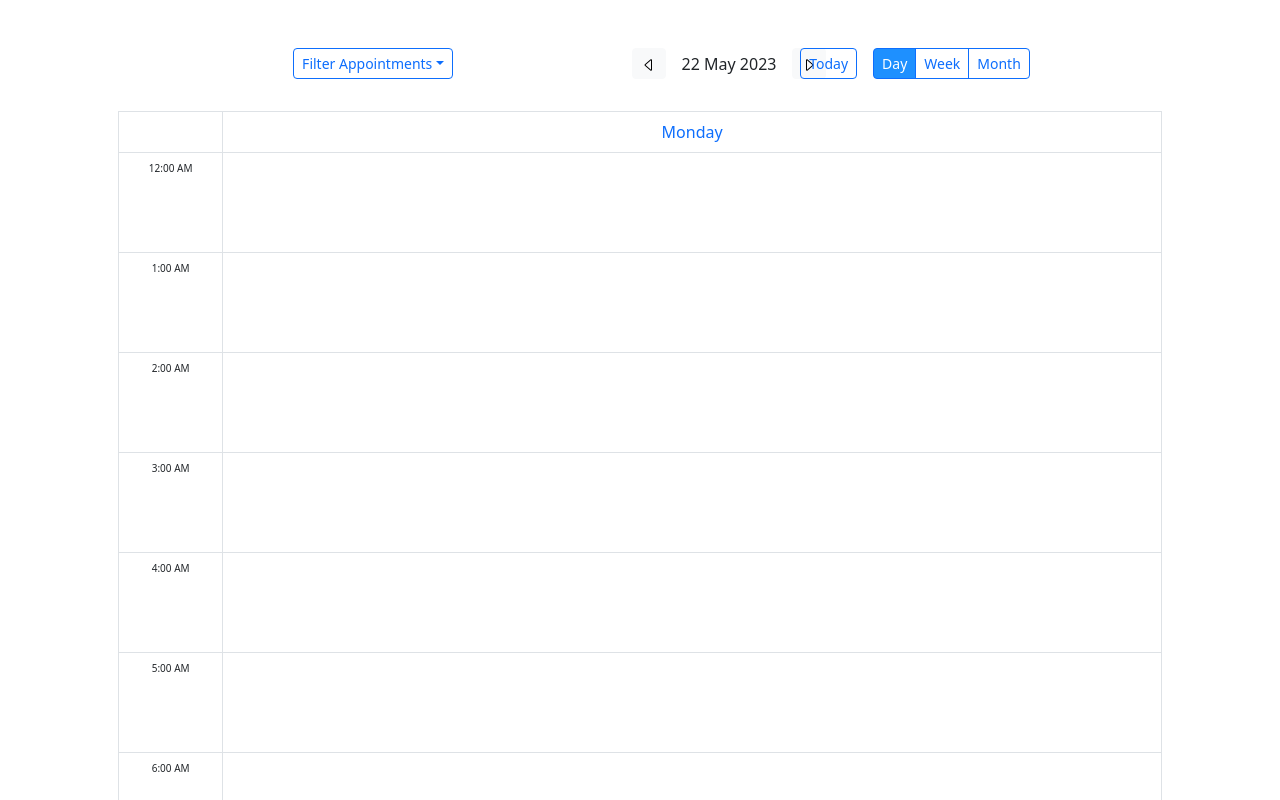
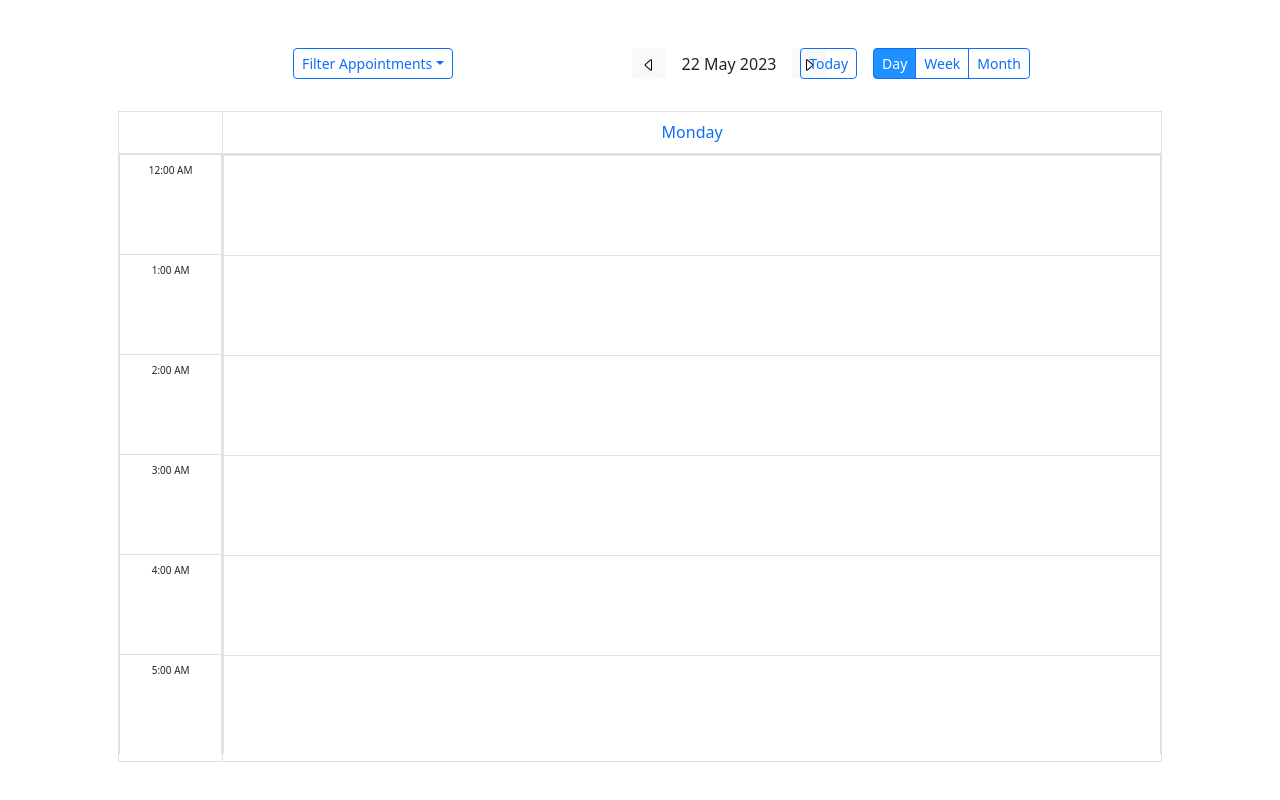
Before and after one commit to Owais-Ahmed7/react-scheduler-pro, a React (Create React App) app: page / in a window 1280 px wide. Shown: the top 800 px of the page. Built offline with nearby package versions, Linux system fonts and the light colour scheme.

Commit message:
re-engineered whole event distribution work-flow for better usage and efficent code and clean maintainable code

```diff
--- a/src/Components/Layouts/Day.tsx
+++ b/src/Components/Layouts/Day.tsx
@@ -1,9 +1,15 @@
-import React, { Dispatch, SetStateAction } from 'react';
-import { appointmentMap, calendarTimes } from '../data';
+import React, { Dispatch, SetStateAction, useEffect } from 'react';
+import {
+  appointmentMap,
+  appointments,
+  calendarTimes,
+  getAppointmentsByDates,
+} from '../data';
 // import AppointmentWidget from './AppointmentWidget';
 import { format, isAfter, isBefore, isSameDay } from 'date-fns';
 import AppointmentWidget from '../EventWidget';
 import { getEvents } from '../../utils/schedular';
+import { DEFAULT_SHEDULAR_HEIGHT } from '../../helpers/constants/schedular';
 
 interface DayProps {
   // setIsAppointInfo: Dispatch<SetStateAction<boolean>>;
@@ -28,6 +34,20 @@ const Day: React.FC<DayProps> = ({
   //   setIsAppointInfo(!isAppointInfo);
   // };
 
+  useEffect(() => {
+    // Get references to the content wrap and time cells wrap
+    const contentWrap = document.querySelector('.e-content-wrap');
+    const timeCellsWrap = document.querySelector('.e-time-cells-wrap');
+    // Add a scroll event listener to the content wrap
+    contentWrap?.addEventListener('scroll', function () {
+      // Get the current scroll position of the content wrap
+      const scrollTop = contentWrap.scrollTop;
+
+      // Set the scroll position of the time cells wrap to match the content wrap
+      timeCellsWrap?.scrollTo(0, scrollTop);
+    });
+  }, []);
+
   const calTimes = calendarTimes();
 
   return (
@@ -35,50 +55,115 @@ const Day: React.FC<DayProps> = ({
       <div className="w-100">
         <div id="day-layout-table" className="mt-3">
           <table className="table table-bordered mb-0">
-            <thead>
+            <tbody style={{ height: 'calc(100vh - 150px)', overflow: 'auto' }}>
               <tr>
-                <th className="fw-normal text-center align-middle day-time-w"></th>
-                <th className="fw-normal text-center align-middle text-primary day-block-w">
+                <td className="fw-normal text-center align-middle day-time-w"></td>
+                <td className="fw-normal text-center align-middle text-primary day-block-w">
                   {format(day, 'EEEE')}
-                </th>
+                </td>
               </tr>
-            </thead>
-            <tbody style={{ height: 'calc(100vh - 150px)', overflow: 'auto' }}>
+              <tr className="fs-10">
+                <td className="p-0">
+                  <div
+                    className="e-time-cells-wrap overflow-hidden"
+                    style={{ height: DEFAULT_SHEDULAR_HEIGHT }}
+                  >
+                    <table className="table table-bordered mb-0">
+                      <tbody>
                         {(calTimes || []).map((time, idx) => {
                           const event = getEvents(day);
 
                           return (
-                  <tr key={time + idx} className="fs-10">
-                    <td className="calendar-td calendar-td-h calendar-td-w day-time-w font-size-14">
+                            <tr>
+                              <td
+                                key={time + idx}
+                                className="calendar-td calendar-td-h calendar-td-w day-time-w font-size-14"
+                              >
                                 {time}
-                    </td>
-                    <td
-                      onClick={() => {
-                        toggleForm();
-                        setDateTime({
-                          date: new Date(day),
-                          time: time,
-                        });
-                      }}
-                      className="calendar-td calendar-td-h calendar-td-w day-block-w"
-                    >
-                      {(event?.events || []).map((event: any) => (
-                        <AppointmentWidget key={idx} item={event} {...rest} />
-                      ))}
-                      {/* {(appointmentMap || []).map((appoint, idx) => {
-
-                      const isSame = isSameDay(day, appoint.date)
-
-                      if (isSame) {
-                        return (
-                          <AppointmentWidget key={idx} item={appoint} {...rest} />
-                        );
-                      }
-                    })} */}
                               </td>
                             </tr>
                           );
                         })}
+                      </tbody>
+                    </table>
+                  </div>
+                </td>
+
+                <td
+                  className="p-0"
+                  // onClick={() => {
+                  //   toggleForm();
+                  //   setDateTime({
+                  //     date: new Date(day),
+                  //     time: time,
+                  //   });
+                  // }}
+                  // className="calendar-td calendar-td-h calendar-td-w day-block-w"
+                >
+                  <div
+                    className="e-content-wrap position-relative"
+                    style={{ height: DEFAULT_SHEDULAR_HEIGHT }}
+                  >
+                    <table className="table table-bordered schedule-content-table">
+                      <thead>
+                        <tr>
+                          <td
+                            className="e-day-wrapper w-100 p-0"
+                            data-date=""
+                            data-group-index="0"
+                          >
+                            <div
+                              className="e-appointment-wrapper"
+                              id="e-appointment-wrapper-0"
+                            >
+                              {(getAppointmentsByDates(day) || []).map(
+                                (event, idx) => {
+                                  const getHour = event.date.getHours();
+                                  const getMinutes = event.date.getMinutes();
+                                  const computeMinutePercentage =
+                                    (getMinutes / 60) * 100;
+                                  const computeTop =
+                                    getHour * 100 +
+                                    computeMinutePercentage -
+                                    10; //10 half height of event widget
+                                  return (
+                                    <div
+                                      className="w-75 e-appointment p-1"
+                                      style={{
+                                        top: `${computeTop}px`,
+                                        left: '0%',
+                                        backgroundColor: 'palevioletred',
+                                      }}
+                                      role="button"
+                                      data-id={`appointment-${idx}`}
+                                    >
+                                      <h1 className="fs-10 mb-0">
+                                        {event.name}
+                                      </h1>
+                                    </div>
+                                  );
+                                }
+                              )}
+                            </div>
+                          </td>
+                        </tr>
+                      </thead>
+                      <tbody>
+                        {(calTimes || []).map((time, idx) => {
+                          return (
+                            <tr>
+                              <td
+                                key={time + idx}
+                                className="calendar-td calendar-td-h calendar-td-w day-time-w font-size-14"
+                              ></td>
+                            </tr>
+                          );
+                        })}
+                      </tbody>
+                    </table>
+                  </div>
+                </td>
+              </tr>
             </tbody>
           </table>
         </div>
@@ -88,56 +173,3 @@ const Day: React.FC<DayProps> = ({
 };
 
 export default Day;
-
-/* ---------
-Matching Algo Working on building new one which will be more cleaner and faster for day week month which will covers all layout requirments
-If you want to use this one in current code then put it inside <td></td> and pass your appointments how ever we have changed it to date-fns as
-it is more flexible and powerful instead of moment.
---------- */
-
-// const formattedDate = format(day, 'yyyy-MM-dd');
-// const dateTime = (id: any) =>
-//   new Date(formattedDate + ' ' + calTimes[id]);
-
-// const isBtwTime = event
-//   ? isAfter(dateTime(idx), event.date) &&
-//     isBefore(dateTime(idx + 1), event.date)
-//   : null;
-
-// {(appointments || [])
-//   .filter((appoint, index) => {
-//     // console.log(appoint.date);
-//     const appointDate = appoint.date;
-//     const dayDate = moment(day).format('DD-MM-YYYY');
-//     const date = moment(appointDate).format('DD-MM-YYYY');
-//     const appointTime = moment(appointDate).format('HH:mm');
-//     const nextTime =
-//       calTimes[idx + 1] &&
-//       moment(calTimes[idx + 1], 'h:mm A').format('HH:mm');
-//     /* check here appointment time and date if the schedular time which is last have appointment
-//     then it will go to first condition which will be true else second condition which will be false
-//     because then schedular time will not be last which have appointment */
-//     const check =
-//       appointTime >=
-//         moment(time, 'h:mm A').format('HH:mm') && !nextTime
-//         ? dayDate === date &&
-//           appointTime >=
-//             moment(time, 'h:mm A').format('HH:mm')
-//         : dayDate === date &&
-//           appointTime >=
-//             moment(time, 'h:mm A').format('HH:mm') &&
-//           appointTime < nextTime;
-
-//     if (check) return appoint;
-//   })
-//   .map((newApp, appIdx) => (
-//     <React.Fragment key={appIdx}>
-//       <AppointmentWidget
-//         key={idx}
-//         item={newApp}
-//         // setAppoint={setAppoint}
-//         // toggleAppoint={toggleAppoint}
-//         {...rest}
-//       />
-//     </React.Fragment>
-//   ))}
--- a/src/Components/data.ts
+++ b/src/Components/data.ts
@@ -67,46 +67,50 @@ const appointments = [
     name: 'First Appointment',
     date: new Date('2023-07-16T04:30:00.000+00:00'),
   },
-  {
-    name: 'First Appointment',
-    date: new Date('2023-07-16T04:30:00.000+00:00'),
-  },
+  // {
+  //   name: 'First Appointment',
+  //   date: new Date('2023-07-16T04:30:00.000+00:00'),
+  // },
   {
     name: 'Second Appointment',
     date: new Date('2023-07-17T06:30:00.000+00:00'),
   },
+  // {
+  //   name: 'Second Appointment',
+  //   date: new Date('2023-07-17T06:30:00.000+00:00'),
+  // },
+  // {
+  //   name: 'Second Appointment',
+  //   date: new Date('2023-07-18T06:30:00.000+00:00'),
+  // },
   {
-    name: 'Second Appointment',
-    date: new Date('2023-07-17T06:30:00.000+00:00'),
+    name: 'Third Appointment',
+    date: new Date('2023-09-07T14:30:00.000+00:00'),
   },
   {
-    name: 'Second Appointment',
-    date: new Date('2023-07-18T06:30:00.000+00:00'),
+    name: 'Fourth Appointment',
+    date: new Date('2023-07-18T20:30:00.000+00:00'),
   },
-  {
-    name: 'Second Appointment',
-    date: new Date('2023-07-18T06:30:00.000+00:00'),
-  },
-  {
-    name: 'Second Appointment',
-    date: new Date('2023-07-18T06:30:00.000+00:00'),
-  },
-  {
-    name: 'Second Appointment',
-    date: new Date('2023-07-19T06:30:00.000+00:00'),
-  },
-  {
-    name: 'Second Appointment',
-    date: new Date('2023-07-20T06:30:00.000+00:00'),
-  },
-  {
-    name: 'Second Appointment',
-    date: new Date('2023-07-21T06:30:00.000+00:00'),
-  },
-  {
-    name: 'Second Appointment',
-    date: new Date('2023-07-22T06:30:00.000+00:00'),
-  },
+  // {
+  //   name: 'Second Appointment',
+  //   date: new Date('2023-07-18T06:30:00.000+00:00'),
+  // },
+  // {
+  //   name: 'Second Appointment',
+  //   date: new Date('2023-07-19T06:30:00.000+00:00'),
+  // },
+  // {
+  //   name: 'Second Appointment',
+  //   date: new Date('2023-07-20T06:30:00.000+00:00'),
+  // },
+  // {
+  //   name: 'Second Appointment',
+  //   date: new Date('2023-07-21T06:30:00.000+00:00'),
+  // },
+  // {
+  //   name: 'Second Appointment',
+  //   date: new Date('2023-07-22T06:30:00.000+00:00'),
+  // },
 ];
 
 /* -------------------------- Distribution Algorithm -------------------------- */
@@ -114,27 +118,54 @@ const appointments = [
 // Create an empty Map to store appointments with dates as keys and arrays as values
 const appointmentMap = new Map();
 
-// Loop through the appointments array and group events with the same date
-appointments.forEach((appointment) => {
-  const { date, ...rest } = appointment;
-  const dateString = date.toISOString().split('T')[0]; // Convert date to string format 'YYYY-MM-DD'
-  // const dateString = date.toISOString();
+// // Loop through the appointments array and group events with the same date
+// appointments.forEach((appointment) => {
+//   const { date, ...rest } = appointment;
+//   const dateString = date.toISOString().split('T')[0]; // Convert date to string format 'YYYY-MM-DD'
+//   // const dateString = date.toISOString();
 
-  // Check if the date key already exists in the Map
-  if (appointmentMap.has(dateString)) {
-    // If the date key exists, add the current appointment to the existing array
-    appointmentMap.get(dateString).events.push({ ...rest });
-  } else {
-    // If the date key does not exist, create a new array with the current appointment as the first element
-    appointmentMap.set(dateString, { date, events: [{ ...rest }] });
-  }
-});
+//   // Check if the date key already exists in the Map
+//   if (appointmentMap.has(dateString)) {
+//     // If the date key exists, add the current appointment to the existing array
+//     appointmentMap.get(dateString).events.push({ ...rest });
+//   } else {
+//     // If the date key does not exist, create a new array with the current appointment as the first element
+//     appointmentMap.set(dateString, { date, events: [{ ...rest }] });
+//   }
+// });
 
 /* -------------------------- Distribution Algorithm -------------------------- */
+
+/**
+ *
+ * @param date - Pass the date for filtering the appointments
+ * @returns an array of appointments after proccessing
+ */
+const getAppointmentsByDates = (date: Date) => {
+  const appointmentsList = appointments.filter((appointment) => {
+    console.log(
+      format(appointment.date, 'dd-MM-yyyy') === format(date, 'dd-MM-yyyy'),
+      'appintment date'
+    );
+
+    return (
+      format(appointment.date, 'dd-MM-yyyy') === format(date, 'dd-MM-yyyy')
+    );
+  });
+
+  console.log(
+    appointmentsList,
+    'filtered appointments',
+    format(date, 'dd-MM-yyyy')
+  );
+
+  return appointmentsList;
+};
 
 export {
   fiveMintTimes,
   calendarTimes,
-  // appointments,
+  getAppointmentsByDates,
+  appointments,
   appointmentMap,
 };
--- a/src/assets/scss/global.scss
+++ b/src/assets/scss/global.scss
@@ -1,11 +1,11 @@
 //bootstrap
-@import "bootstrap/dist/css/bootstrap.min.css";
+@import 'bootstrap/dist/css/bootstrap.min.css';
 
 //components
-@import "./components/helper";
+@import './components/helper';
 
 //icons
-@import "./icons/icons";
+@import './icons/icons';
 
 .calendar-td:hover {
   background-color: rgba(0, 0, 0, 0.1);
@@ -41,3 +41,29 @@
     display: none;
   }
 }
+
+.schedule-content-table {
+  //   border: none none;
+  //   border-collapse: separate;
+  border-spacing: 0;
+  margin: 0;
+  table-layout: fixed;
+  width: 100%;
+}
+
+.e-time-cells-wrap {
+  position: relative;
+}
+
+.e-content-wrap {
+  overflow: auto;
+}
+
+.e-appointment {
+  background: #3f51b5;
+  border: 1px solid #e8eaf6;
+  border-radius: 2px;
+  color: #fff;
+  overflow: hidden;
+  position: absolute;
+}
--- /dev/null
+++ b/src/helpers/constants/schedular.js
@@ -0,0 +1 @@
+export const DEFAULT_SHEDULAR_HEIGHT = 600;
```
Also changed, not shown: src/Components/Layouts/Month.tsx (+31 -10 lines), src/Components/Layouts/Week.tsx (+75 -6 lines). Lines whose indentation alone changed are shown as unchanged.
